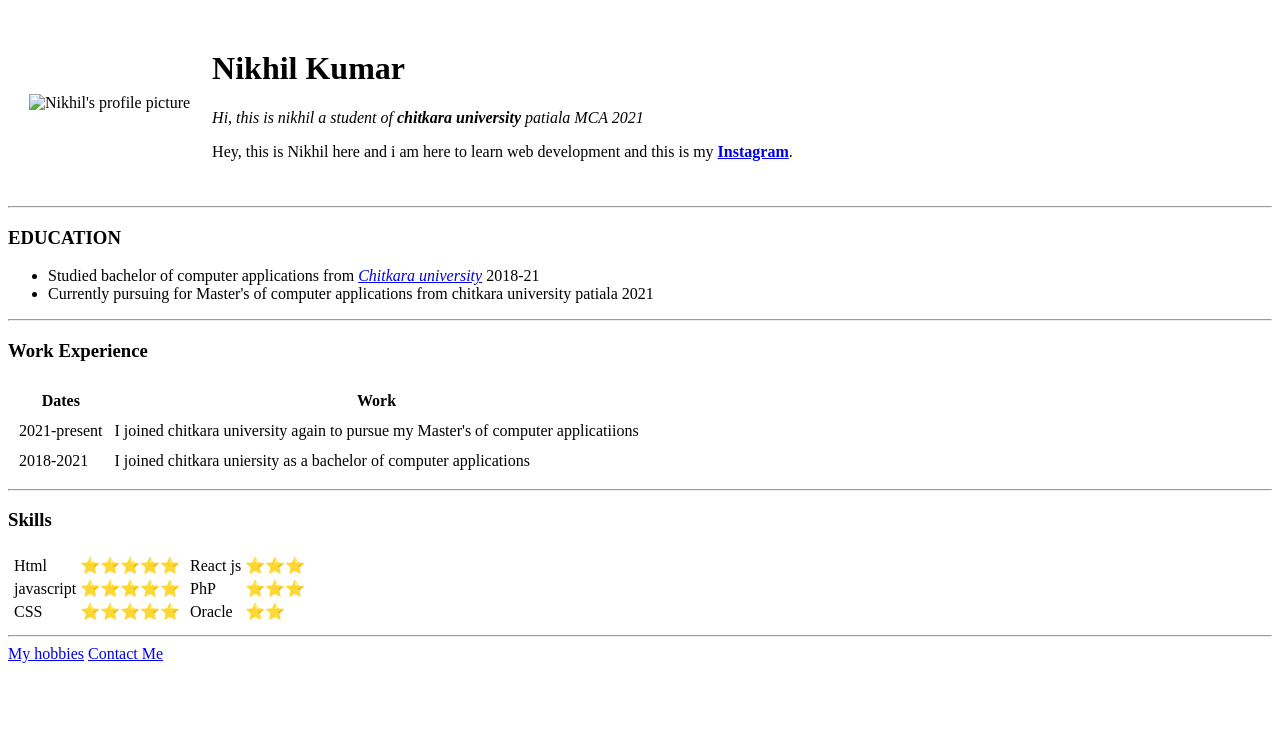
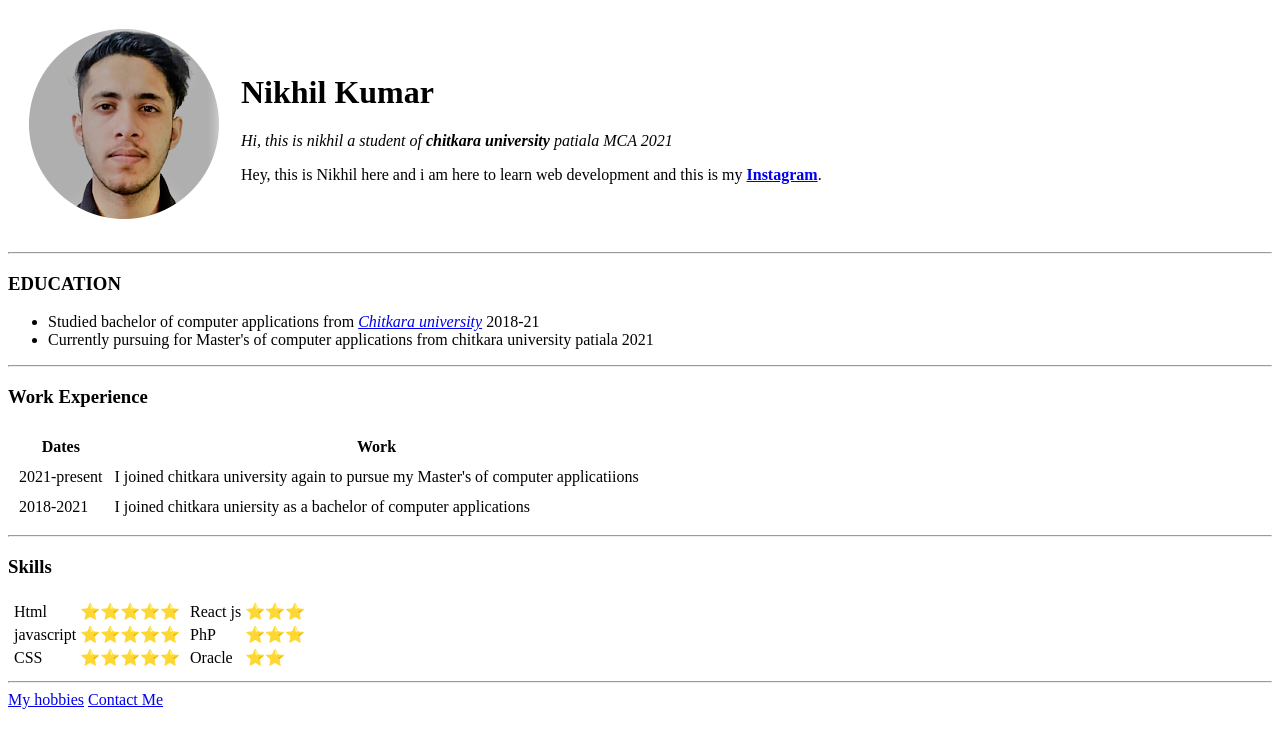
Before and after one commit to nikhilstacks/cv, a plain HTML site: page index.html in a window 1280 px wide. Drawn offline with Linux system fonts and the light colour scheme.

Commit message:
Update index.html

```diff
--- a/index.html
+++ b/index.html
@@ -9,7 +9,7 @@
 <body>
   <table cellspacing="20">
     <tr>
-      <td><img src="images/nikhil hero.png" alt="Nikhil's profile picture"></td>
+      <td><img src="nikhil hero.png" alt="Nikhil's profile picture"></td>
       <td><h1>Nikhil Kumar</h1>
       <p><em>Hi, this is nikhil a student of <strong>chitkara university</strong> patiala MCA 2021</em></p>
       <p>Hey, this is Nikhil here and i am here to learn web development and this is my <strong><a href="https://www.instagram.com/bavwve/">Instagram</a></strong>.</p>
```
